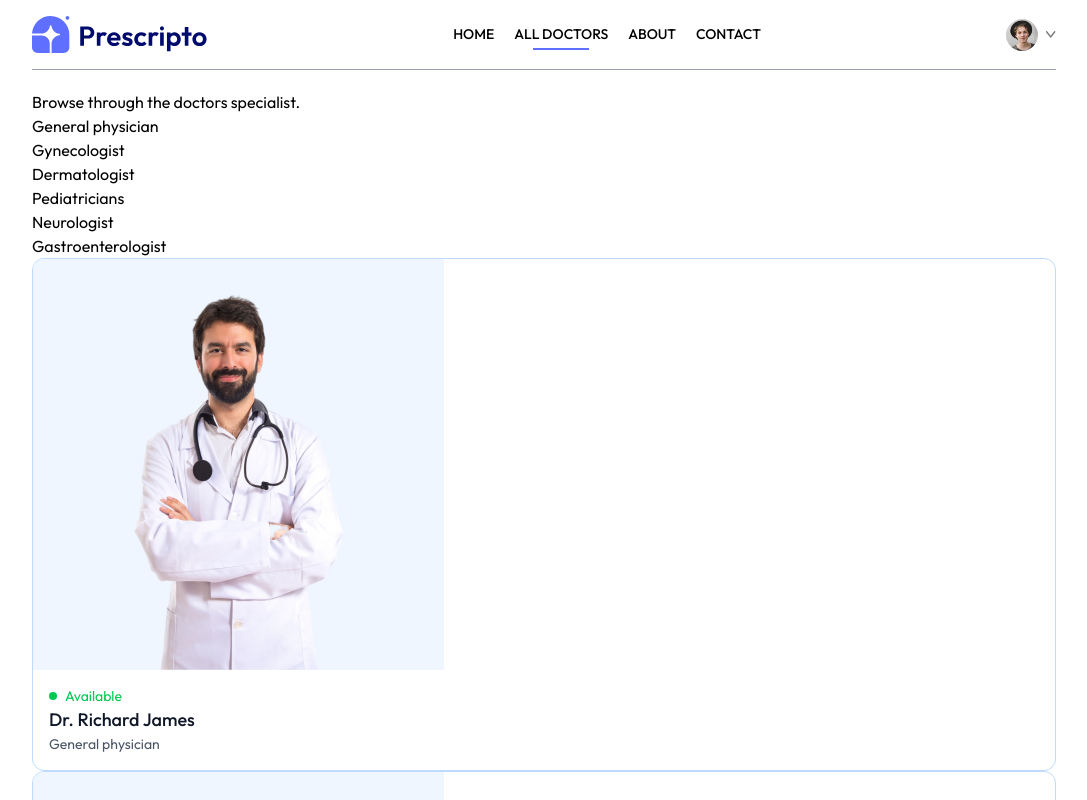
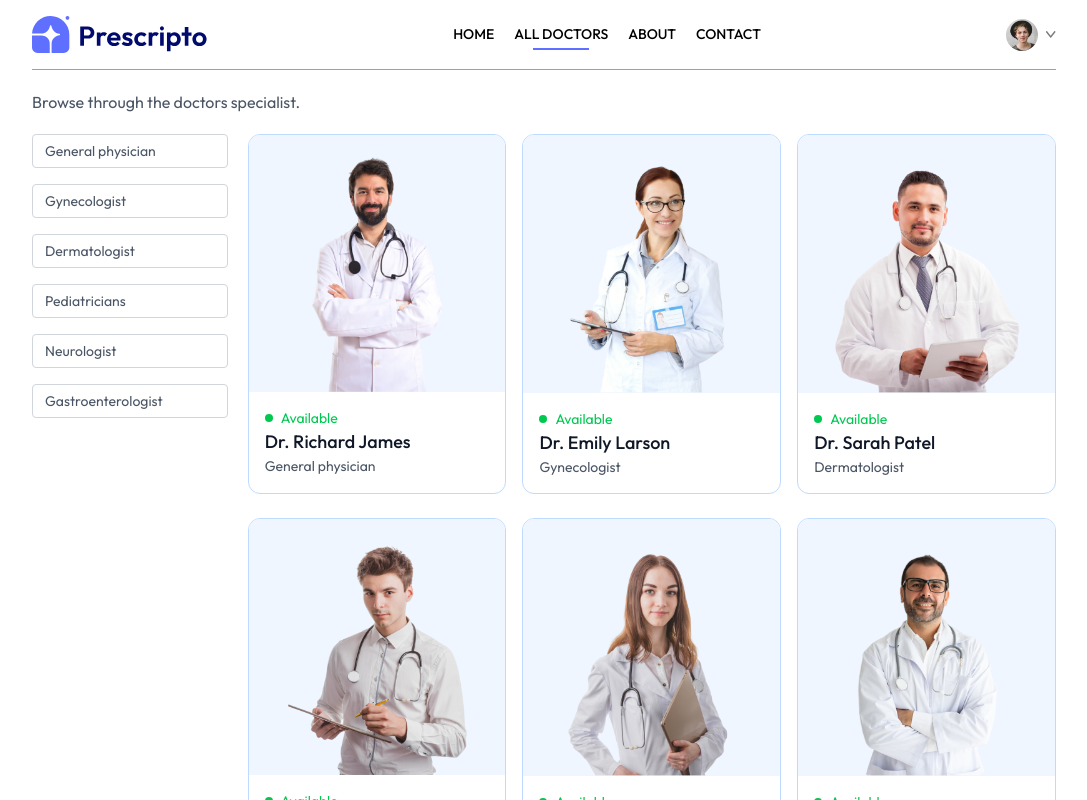
Before and after one commit to Naeem-khndkar55/Doctor-appointment-, a React (Vite) app in the folder frontend/: page /doctors in a window 1280 px wide. Shown: the top 800 px of the page, without its empty margins (96-1183 px from the left). Built offline with nearby package versions, Linux system fonts and the light colour scheme.

Commit message:
All Doctors page Design Done

```diff
--- a/frontend/src/pages/Doctors.jsx
+++ b/frontend/src/pages/Doctors.jsx
@@ -1,10 +1,11 @@
 import React, { useContext, useEffect, useState } from "react";
-import { useParams } from "react-router-dom";
+import { useNavigate, useParams } from "react-router-dom";
 import { AppContext } from "../context/AppContext";
 const Doctors = () => {
   const { speciality } = useParams();
   const [filterDoc, setFiltrDoc] = useState([]);
   const { doctors } = useContext(AppContext);
+  const navigate = useNavigate();
   const applyFilter = () => {
     if (speciality) {
       setFiltrDoc(doctors.filter((doc) => doc.speciality === speciality));
@@ -17,17 +18,87 @@
   }, [doctors, speciality]);
   return (
     <div>
-      <p>Browse through the doctors specialist.</p>
-      <div>
-        <div>
-          <p>General physician</p>
-          <p>Gynecologist</p>
-          <p>Dermatologist</p>
-          <p>Pediatricians</p>
-          <p>Neurologist</p>
-          <p>Gastroenterologist</p>
+      <p className="text-gray-600">Browse through the doctors specialist.</p>
+      <div className="flex flex-col sm:flex-row items-start gap-5 mt-5">
+        <div className=" flex flex-col gap-4 text-sm text-gray-600">
+          <p
+            onClick={() =>
+              speciality === "General physician"
+                ? navigate("/doctors")
+                : navigate("/doctors/General physician")
+            }
+            className={`w-[94vw] sm:w-auto pl-3 py-1.5 pr-16 border border-gray-300 rounded  transition-all cursor-pointer ${
+              speciality === "General physician"
+                ? "bg-indigo-100 text-black"
+                : ""
+            }`}
+          >
+            General physician
+          </p>
+          <p
+            onClick={() =>
+              speciality === "Gynecologist"
+                ? navigate("/doctors")
+                : navigate("/doctors/Gynecologist")
+            }
+            className={`w-[94vw] sm:w-auto pl-3 py-1.5 pr-16 border border-gray-300 rounded  transition-all cursor-pointer ${
+              speciality === "Gynecologist" ? "bg-indigo-100 text-black" : ""
+            }`}
+          >
+            Gynecologist
+          </p>
+          <p
+            onClick={() =>
+              speciality === "Dermatologist"
+                ? navigate("/doctors")
+                : navigate("/doctors/Dermatologist")
+            }
+            className={`w-[94vw] sm:w-auto pl-3 py-1.5 pr-16 border border-gray-300 rounded  transition-all cursor-pointer ${
+              speciality === "Dermatologist" ? "bg-indigo-100 text-black" : ""
+            }`}
+          >
+            Dermatologist
+          </p>
+          <p
+            onClick={() =>
+              speciality === "Pediatricians"
+                ? navigate("/doctors")
+                : navigate("/doctors/Pediatricians")
+            }
+            className={`w-[94vw] sm:w-auto pl-3 py-1.5 pr-16 border border-gray-300 rounded  transition-all cursor-pointer ${
+              speciality === "Pediatricians" ? "bg-indigo-100 text-black" : ""
+            }`}
+          >
+            Pediatricians
+          </p>
+          <p
+            onClick={() =>
+              speciality === "Neurologist"
+                ? navigate("/doctors")
+                : navigate("/doctors/Neurologist")
+            }
+            className={`w-[94vw] sm:w-auto pl-3 py-1.5 pr-16 border border-gray-300 rounded  transition-all cursor-pointer ${
+              speciality === "Neurologist" ? "bg-indigo-100 text-black" : ""
+            }`}
+          >
+            Neurologist
+          </p>
+          <p
+            onClick={() =>
+              speciality === "Gastroenterologist"
+                ? navigate("/doctors")
+                : navigate("/doctors/Gastroenterologist")
+            }
+            className={`w-[94vw] sm:w-auto pl-3 py-1.5 pr-16 border border-gray-300 rounded  transition-all cursor-pointer ${
+              speciality === "Gastroenterologist"
+                ? "bg-indigo-100 text-black"
+                : ""
+            }`}
+          >
+            Gastroenterologist
+          </p>
         </div>
-        <div>
+        <div className=" w-full grid grid-cols-[repeat(auto-fill,_minmax(200px,_1fr))] gap-4  gap-y-6">
           {filterDoc.map((item, index) => (
             <div
               onClick={() => navigate(`/appointment/${item._id}`)}
```
